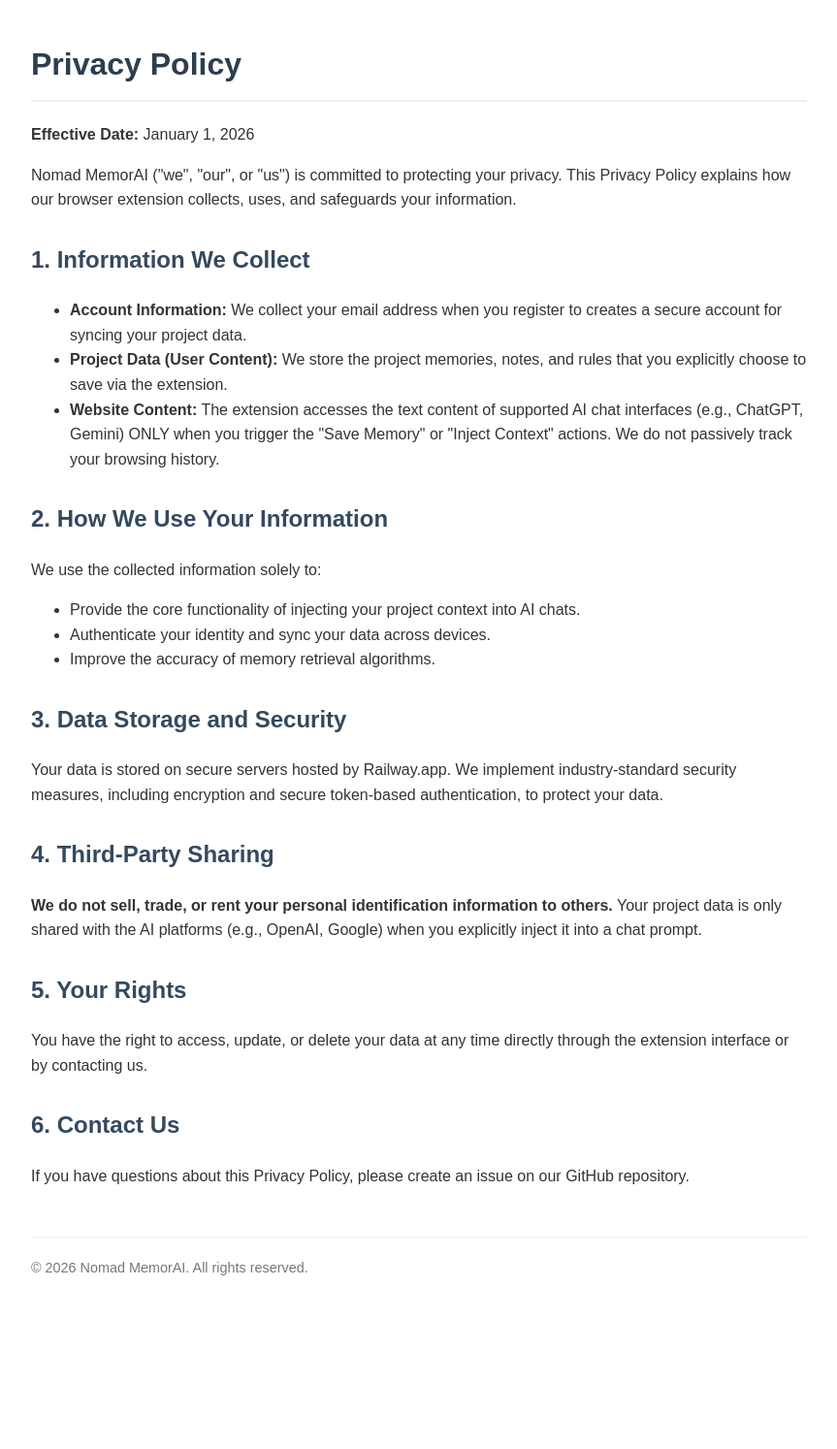
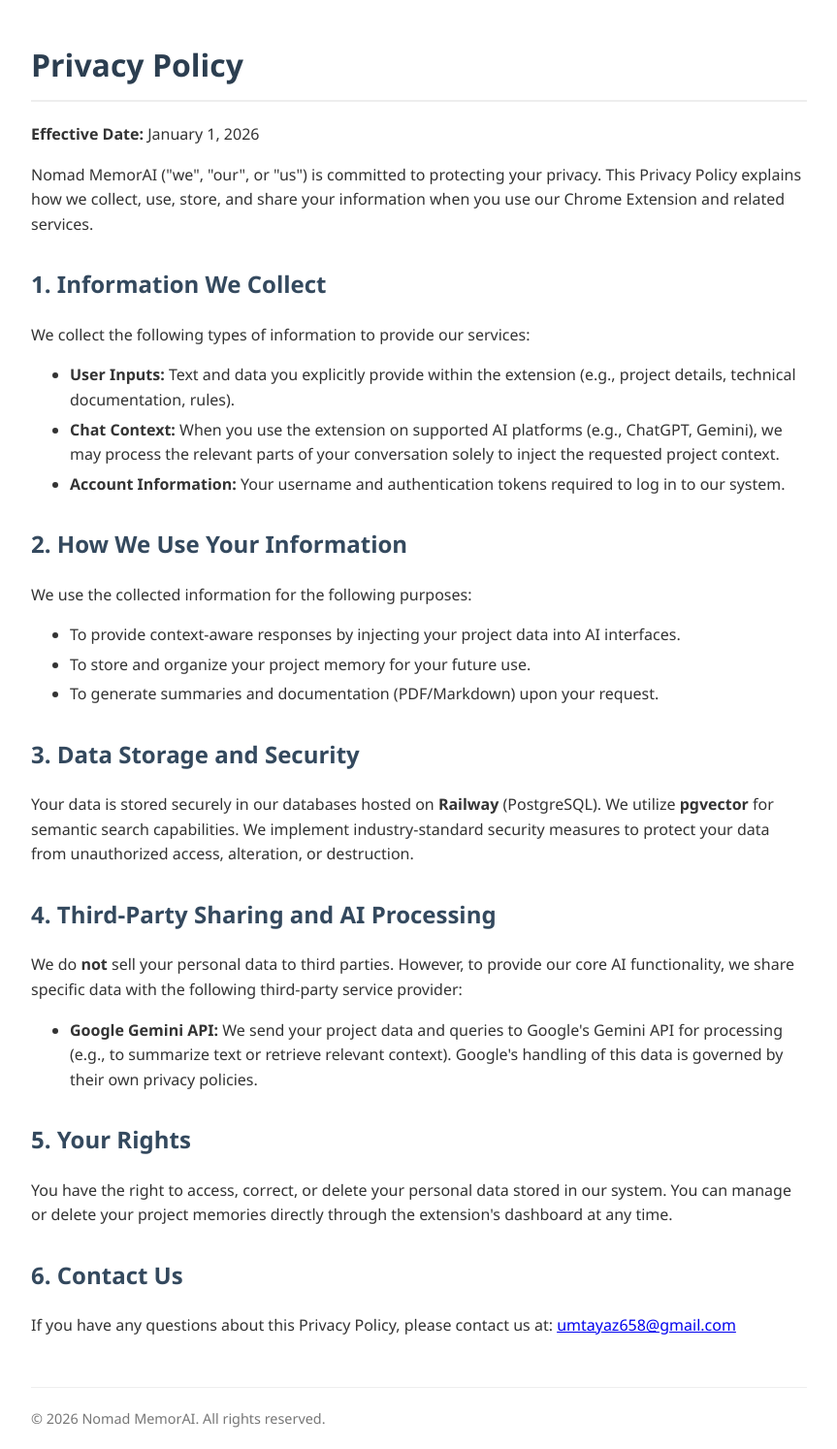
Before and after one commit to umutayaz658/ai-universal-memory, a Django app: page /privacy-policy/ in a window 1280 px wide. Shown: the whole page at 97% size, without its empty margins (208-1071 px from the left). Before the commit the page ends 1315 px from the top, so only its background shows below. Run offline with Django 4.2, Linux system fonts and the light colour scheme.

Commit message:
Update privacy policy content and manifest version 1.4

```diff
--- a/templates/privacy_policy.html
+++ b/templates/privacy_policy.html
@@ -7,7 +7,7 @@
     <title>Nomad MemorAI - Privacy Policy</title>
     <style>
         body {
-            font-family: sans-serif;
+            font-family: 'Segoe UI', Tahoma, Geneva, Verdana, sans-serif;
             line-height: 1.6;
             max-width: 800px;
             margin: 0 auto;
@@ -30,6 +30,14 @@
             margin-bottom: 15px;
         }
 
+        ul {
+            margin-bottom: 15px;
+        }
+
+        li {
+            margin-bottom: 5px;
+        }
+
         .footer {
             margin-top: 50px;
             font-size: 0.9em;
@@ -45,43 +53,50 @@
     <h1>Privacy Policy</h1>
     <p><strong>Effective Date:</strong> January 1, 2026</p>
 
-    <p>Nomad MemorAI ("we", "our", or "us") is committed to protecting your privacy. This Privacy Policy explains how
-        our browser extension collects, uses, and safeguards your information.</p>
+    <p>Nomad MemorAI ("we", "our", or "us") is committed to protecting your privacy. This Privacy Policy explains how we
+        collect, use, store, and share your information when you use our Chrome Extension and related services.</p>
 
     <h2>1. Information We Collect</h2>
+    <p>We collect the following types of information to provide our services:</p>
     <ul>
-        <li><strong>Account Information:</strong> We collect your email address when you register to creates a secure
-            account for syncing your project data.</li>
-        <li><strong>Project Data (User Content):</strong> We store the project memories, notes, and rules that you
-            explicitly choose to save via the extension.</li>
-        <li><strong>Website Content:</strong> The extension accesses the text content of supported AI chat interfaces
-            (e.g., ChatGPT, Gemini) ONLY when you trigger the "Save Memory" or "Inject Context" actions. We do not
-            passively track your browsing history.</li>
+        <li><strong>User Inputs:</strong> Text and data you explicitly provide within the extension (e.g., project
+            details, technical documentation, rules).</li>
+        <li><strong>Chat Context:</strong> When you use the extension on supported AI platforms (e.g., ChatGPT, Gemini),
+            we may process the relevant parts of your conversation solely to inject the requested project context.</li>
+        <li><strong>Account Information:</strong> Your username and authentication tokens required to log in to our
+            system.</li>
     </ul>
 
     <h2>2. How We Use Your Information</h2>
-    <p>We use the collected information solely to:</p>
+    <p>We use the collected information for the following purposes:</p>
     <ul>
-        <li>Provide the core functionality of injecting your project context into AI chats.</li>
-        <li>Authenticate your identity and sync your data across devices.</li>
-        <li>Improve the accuracy of memory retrieval algorithms.</li>
+        <li>To provide context-aware responses by injecting your project data into AI interfaces.</li>
+        <li>To store and organize your project memory for your future use.</li>
+        <li>To generate summaries and documentation (PDF/Markdown) upon your request.</li>
     </ul>
 
     <h2>3. Data Storage and Security</h2>
-    <p>Your data is stored on secure servers hosted by Railway.app. We implement industry-standard security measures,
-        including encryption and secure token-based authentication, to protect your data.</p>
+    <p>Your data is stored securely in our databases hosted on <strong>Railway</strong> (PostgreSQL). We utilize
+        <strong>pgvector</strong> for semantic search capabilities. We implement industry-standard security measures to
+        protect your data from unauthorized access, alteration, or destruction.
+    </p>
 
-    <h2>4. Third-Party Sharing</h2>
-    <p><strong>We do not sell, trade, or rent your personal identification information to others.</strong> Your project
-        data is only shared with the AI platforms (e.g., OpenAI, Google) when you explicitly inject it into a chat
-        prompt.</p>
+    <h2>4. Third-Party Sharing and AI Processing</h2>
+    <p>We do <strong>not</strong> sell your personal data to third parties. However, to provide our core AI
+        functionality, we share specific data with the following third-party service provider:</p>
+    <ul>
+        <li><strong>Google Gemini API:</strong> We send your project data and queries to Google's Gemini API for
+            processing (e.g., to summarize text or retrieve relevant context). Google's handling of this data is
+            governed by their own privacy policies.</li>
+    </ul>
 
     <h2>5. Your Rights</h2>
-    <p>You have the right to access, update, or delete your data at any time directly through the extension interface or
-        by contacting us.</p>
+    <p>You have the right to access, correct, or delete your personal data stored in our system. You can manage or
+        delete your project memories directly through the extension's dashboard at any time.</p>
 
     <h2>6. Contact Us</h2>
-    <p>If you have questions about this Privacy Policy, please create an issue on our GitHub repository.</p>
+    <p>If you have any questions about this Privacy Policy, please contact us at: <a
+            href="mailto:umtayaz658@gmail.com">umtayaz658@gmail.com</a></p>
 
     <div class="footer">
         &copy; 2026 Nomad MemorAI. All rights reserved.
```
Also changed, not shown: extension/manifest.json.
